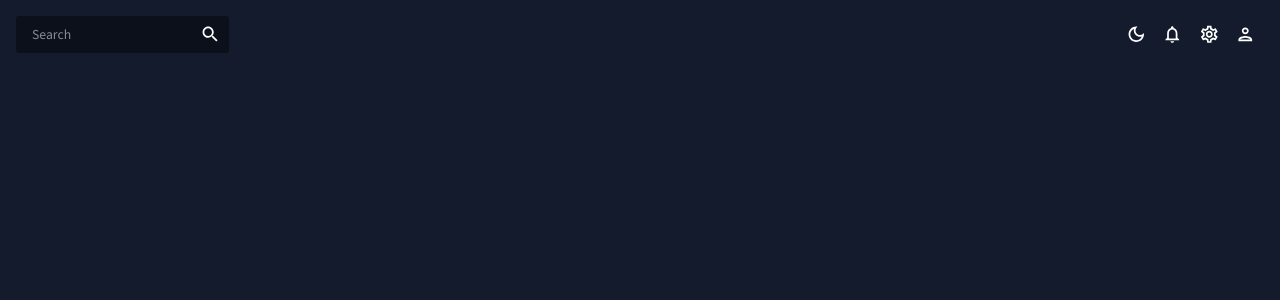
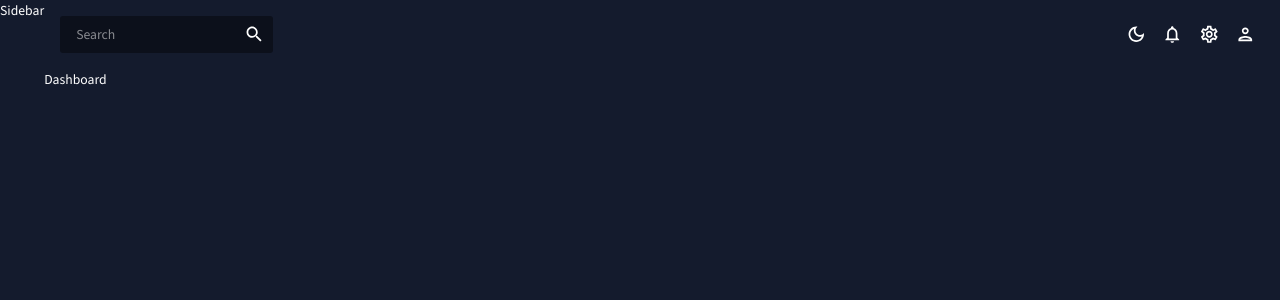
Before and after one commit to Navjit250/Project1, a React (Create React App) app in the folder my-app/: page / in a window 1280 px wide. Shown: the top 300 px of the page. Built offline with nearby package versions, Linux system fonts and the light colour scheme.

Commit message:
Added and imported routes to each page

```diff
--- a/my-app/src/App.js
+++ b/my-app/src/App.js
@@ -1,8 +1,19 @@
 import { ColorModeContext, useMode} from './theme';
 import { CssBaseline, ThemeProvider } from "@mui/material";
+import { Routes, Route} from "react-router-dom";
 import Topbar from "./scenes/global/Topbar";
+import Sidebar from "./scenes/global/sidebar";
 import Dashboard from "./scenes/dashboard";
-import Sidebar from "./scenes/global/sidebar";
+// import Team from "./scenes/team";
+// import Invoices from "./scenes/invoices";
+// import Contacts from "./scenes/contacts";
+// import Bar from "./scenes/bar";
+// import Form from "./scenes/form";
+// import Line from "./scenes/line";
+// import Pie from "./scenes/pie";
+// import FAQ from "./scenes/faq";
+// import Geography from "./scenes/geography";
+// import Calendar from "./scenes/calendar";
 
 
 function App() {
@@ -15,8 +26,24 @@
     <ThemeProvider theme={theme}>
       <CssBaseline />
       <div className="app">
+        <Sidebar />
         <main className="content">
           <Topbar />
+          <Routes>
+            <Route path="/" element={<Dashboard />} />
+            {/* <Route path="/team" element={<Team />} /> */}
+            {/* <Route path="/contacts" element={<Contacts />} /> */}
+            {/* <Route path="/invoices" element={<Invoices />} /> */}
+            {/* <Route path="/form" element={<Form/>} /> */}
+            {/* <Route path="/bar" element={<Bar />} /> */}
+            {/* <Route path="/pie" element={<Pie />} /> */}
+            {/* <Route path="/line" element={<Line />} /> */}
+            {/* <Route path="/faq" element={<FAQ />} /> */}
+            {/* <Route path="/geography" element={<Geography />} /> */}
+            {/* <Route path="/calendar" element={<Calendar />} /> */}
+
+
+          </Routes>
         </main>
       </div>
     </ThemeProvider>
```
